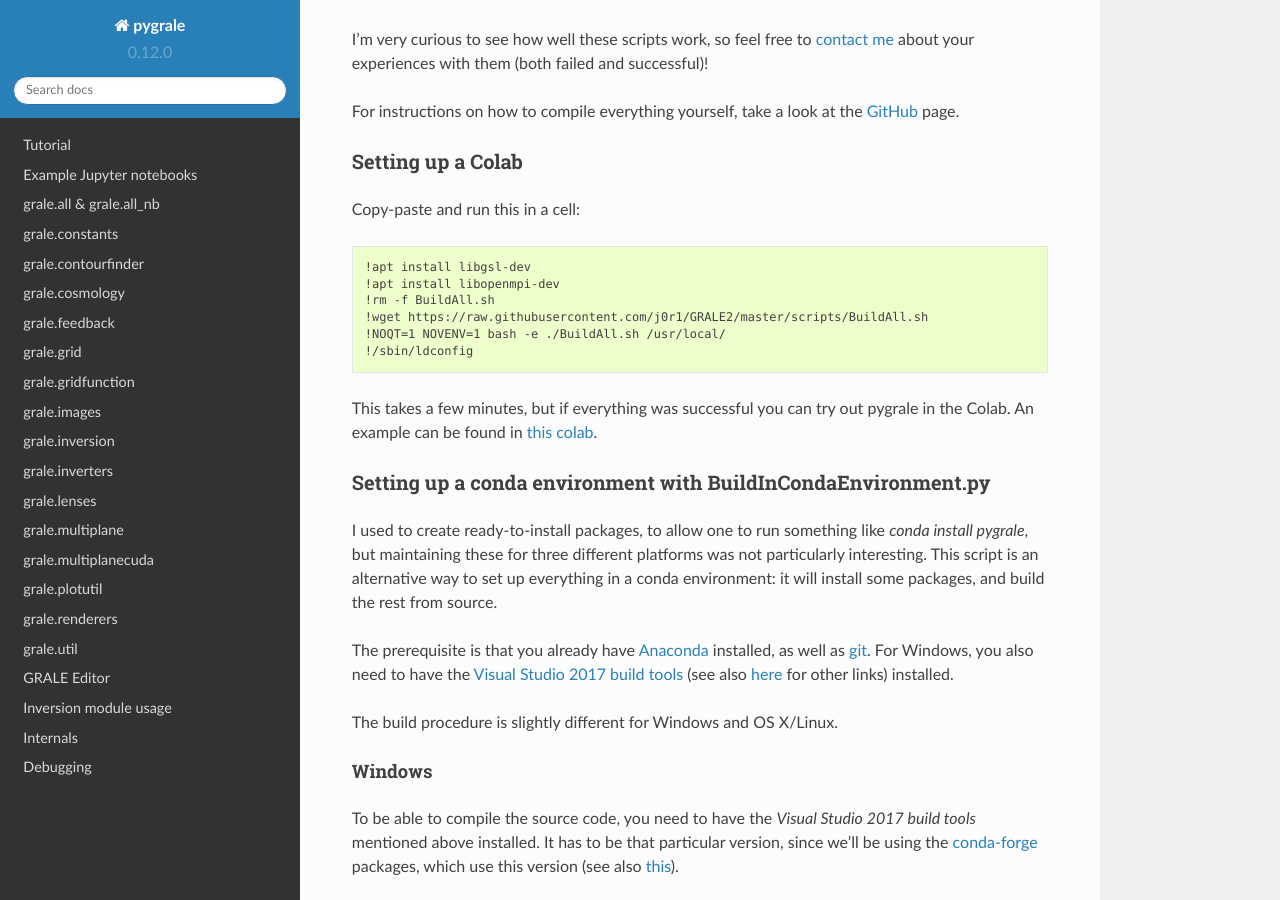
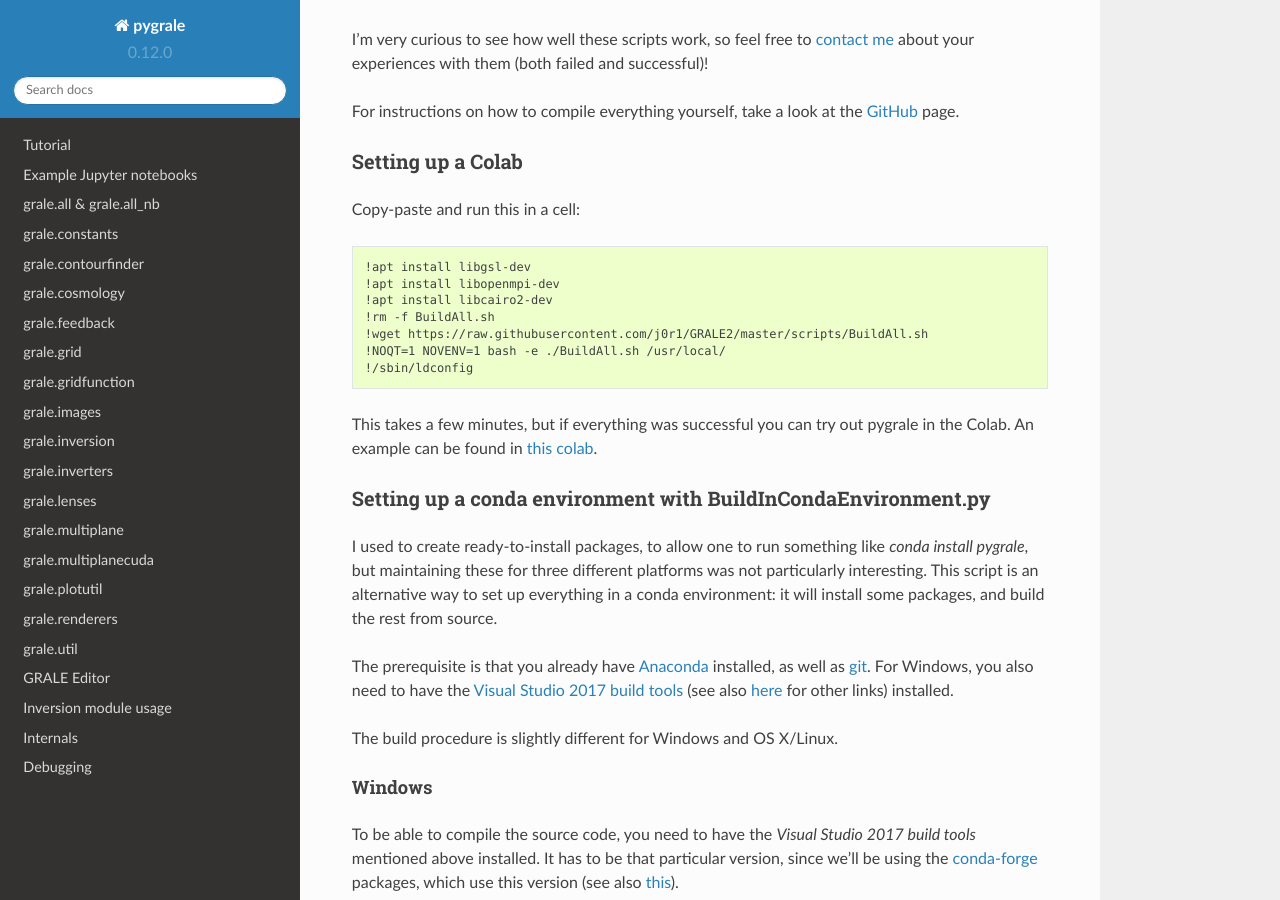
Before and after one commit to j0r1/GRALE2, a Sphinx documentation site: the page built from pygrale/doc/source/index.rst, in a window 1280 px wide and 900 px high, scrolled down 796 px. Built offline with Sphinx 7.4.7, drawn with Linux system fonts in a browser that asks for light colours.

Commit message:
Updated colab instructions
Added !apt install libcairo2-dev

```diff
--- a/pygrale/doc/source/index.rst
+++ b/pygrale/doc/source/index.rst
@@ -55,6 +55,7 @@ Copy-paste and run this in a cell::
 
     !apt install libgsl-dev
     !apt install libopenmpi-dev
+    !apt install libcairo2-dev
     !rm -f BuildAll.sh
     !wget https://raw.githubusercontent.com/j0r1/GRALE2/master/scripts/BuildAll.sh
     !NOQT=1 NOVENV=1 bash -e ./BuildAll.sh /usr/local/
```
